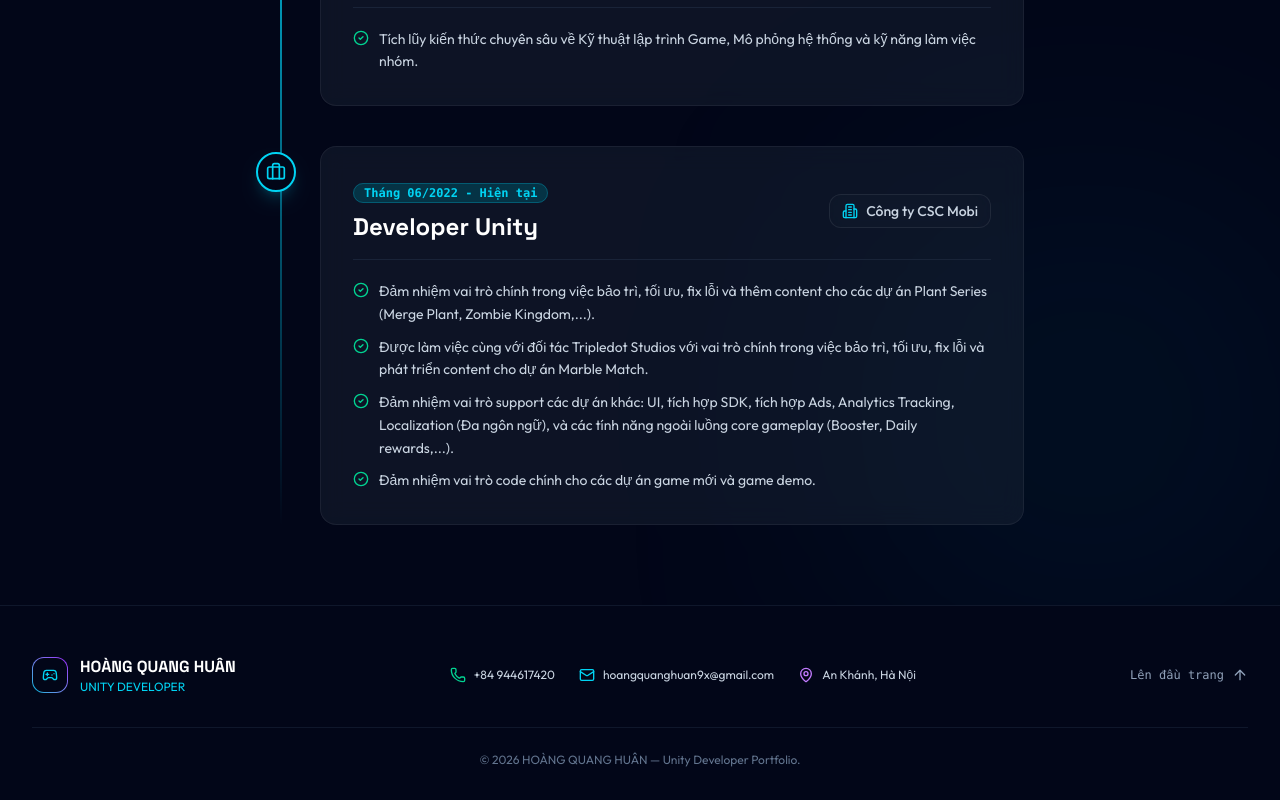
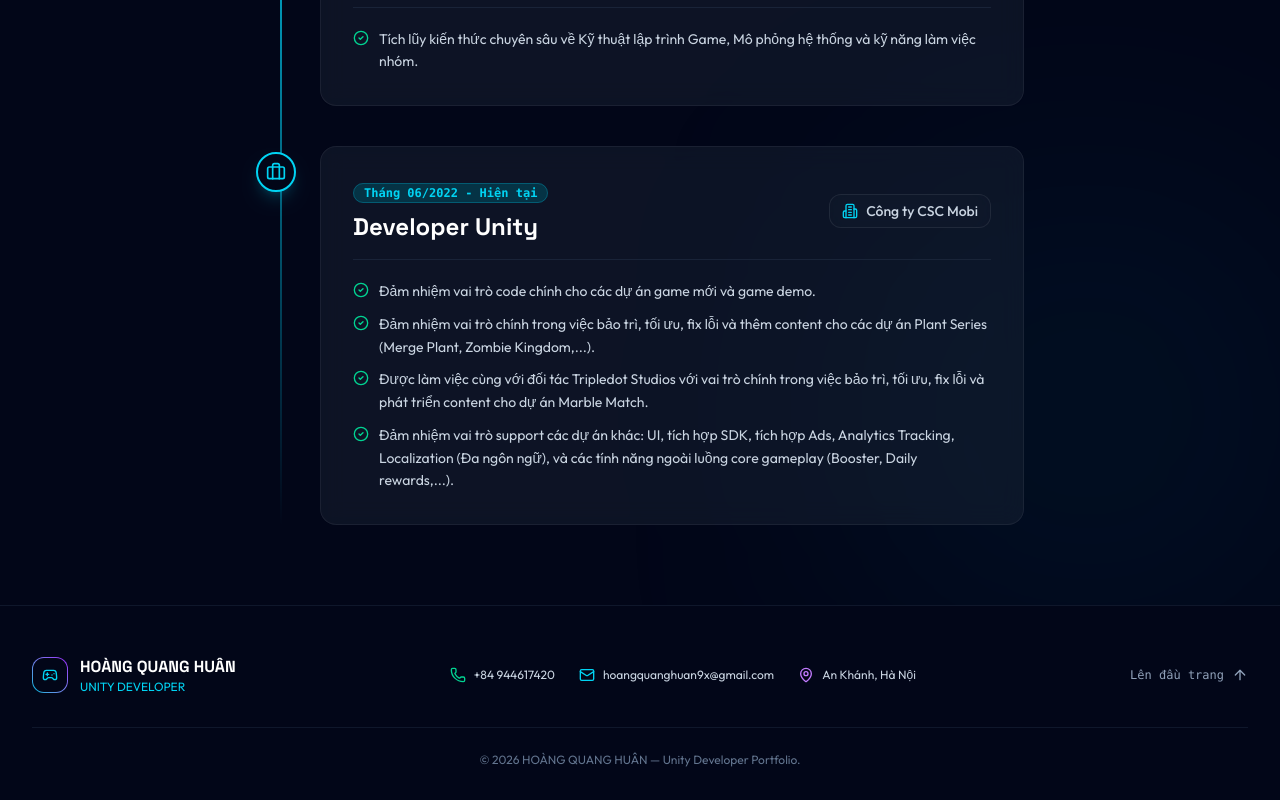
Before and after one commit to bon2ka4/Huan_CV, a React (Vite) app: page / in a window 1280 px wide. Shown: the part 1331-2131 px from the top of the page. Built offline with nearby package versions, Linux system fonts and the light colour scheme.

Commit message:
refactor: move main game dev bullet point to top position in Experience section

```diff
--- a/src/components/Experience.jsx
+++ b/src/components/Experience.jsx
@@ -28,10 +28,10 @@ export default function Experience() {
       badgeColor: "bg-cyan-950 border-cyan-500/30 text-cyan-400",
       iconBg: "border-cyan-400 text-cyan-400 shadow-cyan-500/20",
       bullets: [
+        "Đảm nhiệm vai trò code chính cho các dự án game mới và game demo.",
         "Đảm nhiệm vai trò chính trong việc bảo trì, tối ưu, fix lỗi và thêm content cho các dự án Plant Series (Merge Plant, Zombie Kingdom,...).",
         "Được làm việc cùng với đối tác Tripledot Studios với vai trò chính trong việc bảo trì, tối ưu, fix lỗi và phát triển content cho dự án Marble Match.",
-        "Đảm nhiệm vai trò support các dự án khác: UI, tích hợp SDK, tích hợp Ads, Analytics Tracking, Localization (Đa ngôn ngữ), và các tính năng ngoài luồng core gameplay (Booster, Daily rewards,...).",
-        "Đảm nhiệm vai trò code chính cho các dự án game mới và game demo."
+        "Đảm nhiệm vai trò support các dự án khác: UI, tích hợp SDK, tích hợp Ads, Analytics Tracking, Localization (Đa ngôn ngữ), và các tính năng ngoài luồng core gameplay (Booster, Daily rewards,...)."
       ]
     }
   ];
```
